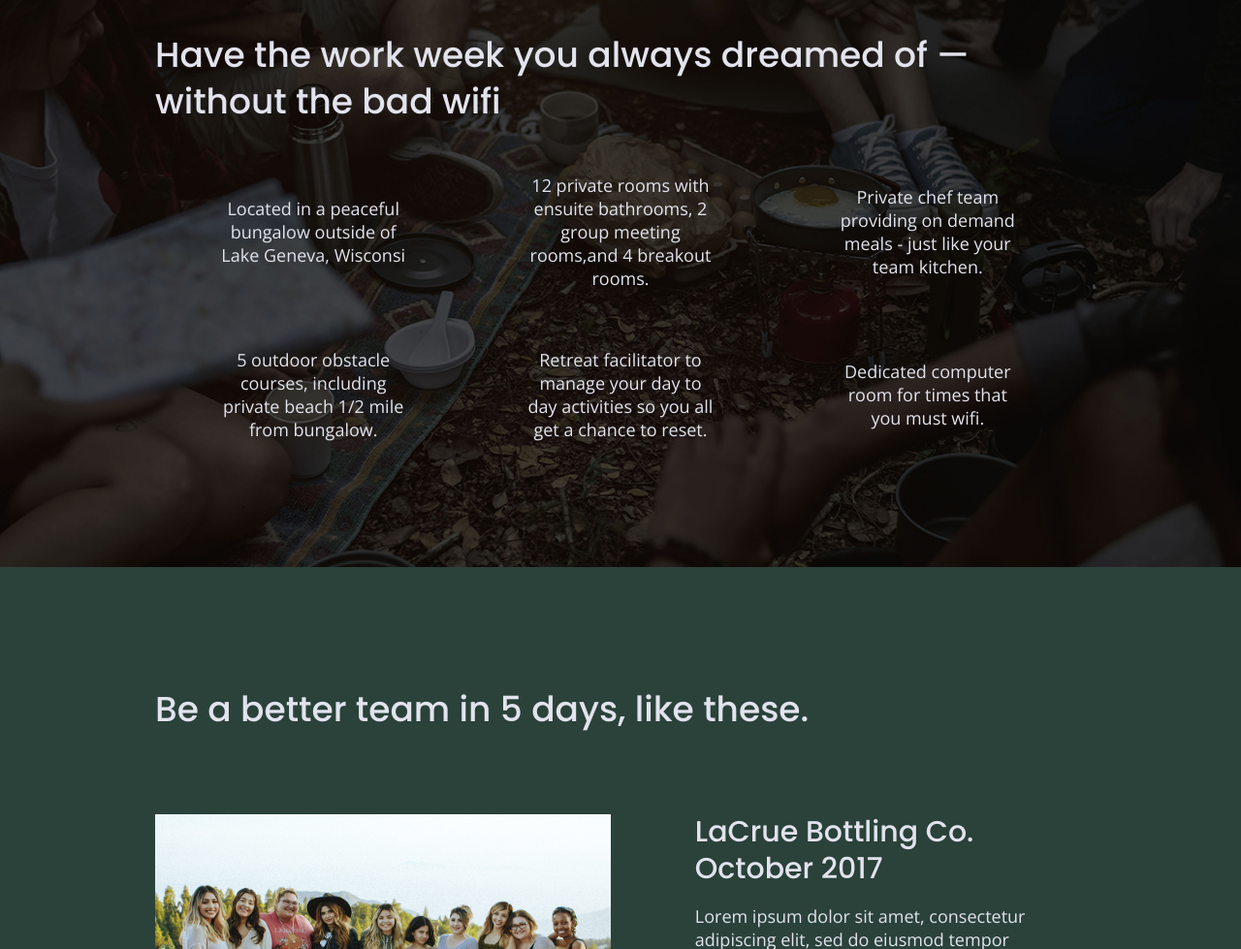
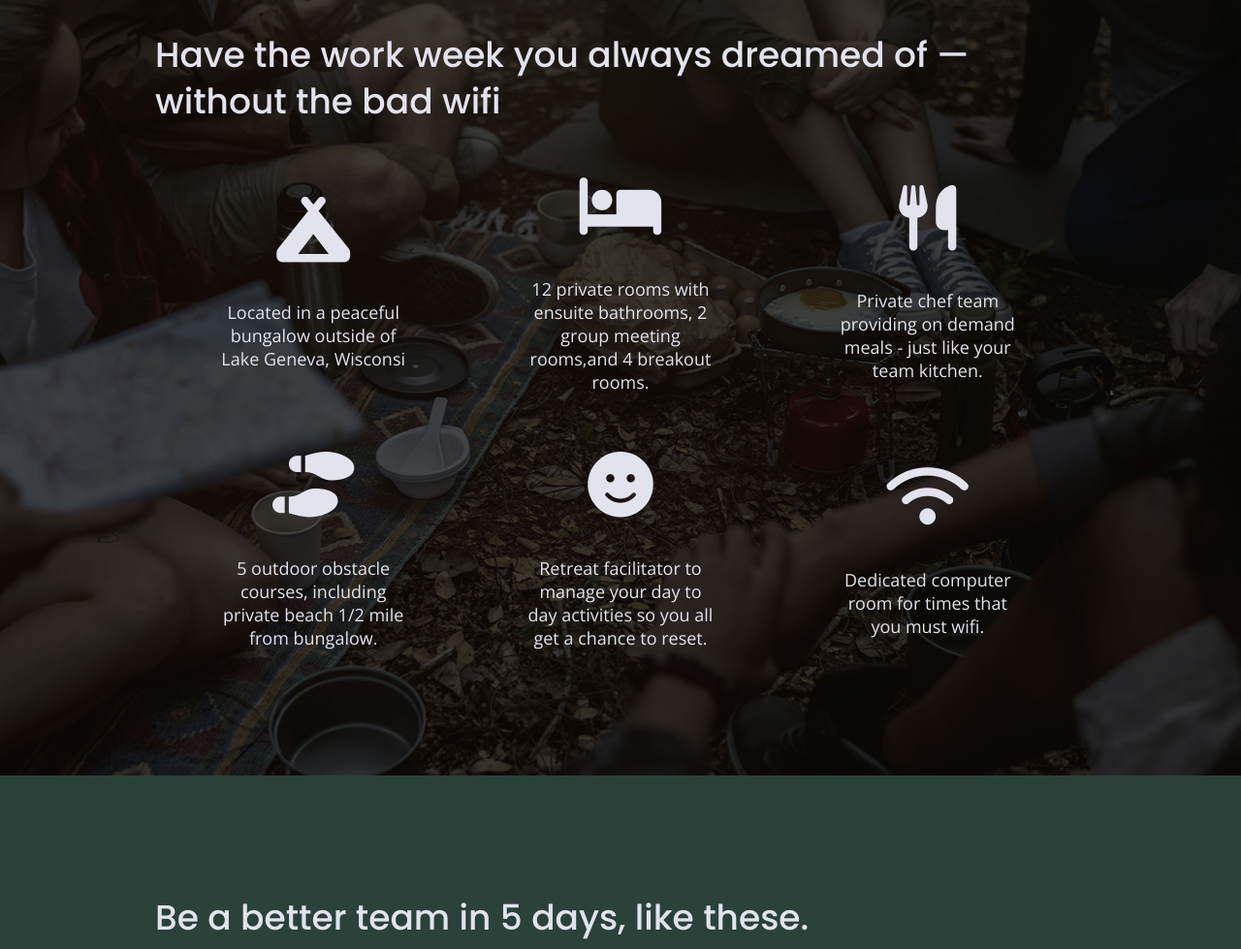
Before and after one commit to Penelope061/206-unplugged, a website built with Parcel: page index.html in a window 1280 px wide. Shown: the part 1099-2078 px from the top of the page at 97% size. Built offline with nearby package versions, Linux system fonts and the light colour scheme.

Commit message:
Added Font Awesome icons

```diff
--- a/css/main.css
+++ b/css/main.css
@@ -325,6 +325,12 @@ input[type=button] {
 	justify-content: center;
 	align-items: center;
 	flex-flow: row wrap;
+}
+
+
+.features i {
+	font-size: 3.75em;
+    margin-bottom: 40px;
 }
 
 .features p {
--- a/index.html
+++ b/index.html
@@ -18,7 +18,11 @@
 
   <link rel="stylesheet" href="css/normalize.css">
   <link rel="stylesheet" href="css/main.css">
+
+<!-- Google Fonts -->
   <link href="https://fonts.googleapis.com/css?family=Open+Sans:400,700|Poppins:500,700" rel="stylesheet">
+<!-- Font Awesome -->
+	<script src="https://kit.fontawesome.com/dc91992e6a.js" crossorigin="anonymous"></script>
 
   <meta name="theme-color" content="#fafafa">
 </head>
@@ -79,27 +83,33 @@
 			<h2>Have the work week you always dreamed of — without the bad wifi</h2>
 			<div class="feature-items">
 			<article >
-				<p class="fontawesome-icon"></p>
+				<p class="fontawesome-icon">
+				<i class="fas fa-campground"></i></p>
 				<p class="features-item-description">Located in a peaceful bungalow outside of Lake Geneva, Wisconsi</p>
 			</article>
 			<article>
-				<p class="fontawesome-icon"></p>
+				<p class="fontawesome-icon">
+				<i class="fas fa-bed"></i></p>
 				<p class="features-item-description">12 private rooms with ensuite bathrooms, 2 group meeting rooms,and 4 breakout rooms.</p>
 			</article>
 			<article>
-				<p class="fontawesome-icon"></p>
+				<p class="fontawesome-icon">
+				<i class="fas fa-utensils"></i></p>
 				<p class="features-item-description">Private chef team providing on demand meals - just like your team kitchen.</p>
 			</article>
 			<article>
-				<p class="fontawesome-icon"></p>
+				<p class="fontawesome-icon">
+				<i class="fas fa-shoe-prints"></i></p>
 				<p class="features-item-description">5 outdoor obstacle courses, including private beach 1/2 mile from bungalow.</p>
 			</article>
 			<article>
-				<p class="fontawesome-icon"></p>
+				<p class="fontawesome-icon">
+				<i class="fas fa-smile"></i></p>
 				<p class="features-item-description">Retreat facilitator to manage your day to day activities so you all get a chance to reset.</p>
 			</article>
 			<article>
-				<p class="fontawesome-icon"></p>
+				<p class="fontawesome-icon">
+				<i class="fas fa-wifi"></i></p>
 				<p class="features-item-description">Dedicated computer room for times that you must wifi.</p>
 			</article>
 			</div>
```
Also changed, not shown: about/index.html (+5 -0 lines), faq/index.html (+5 -0 lines).
